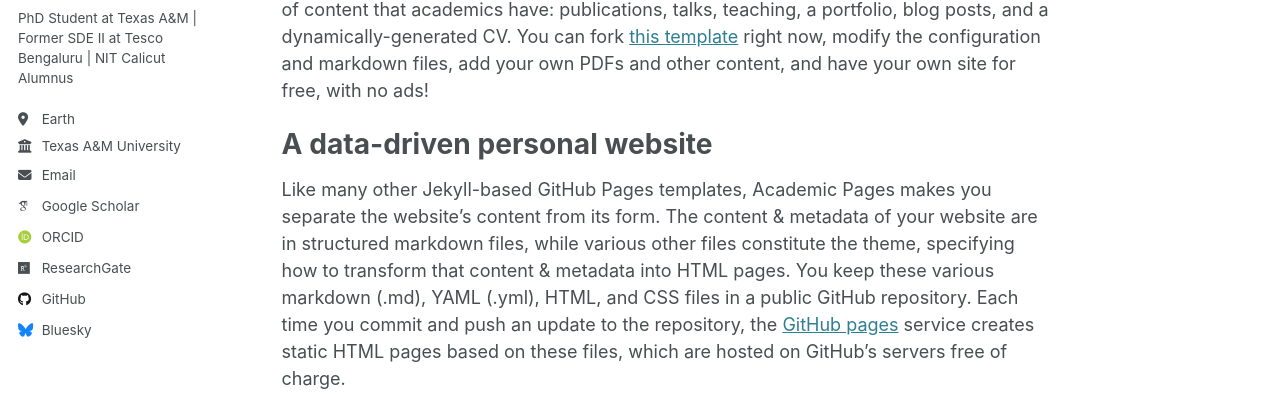
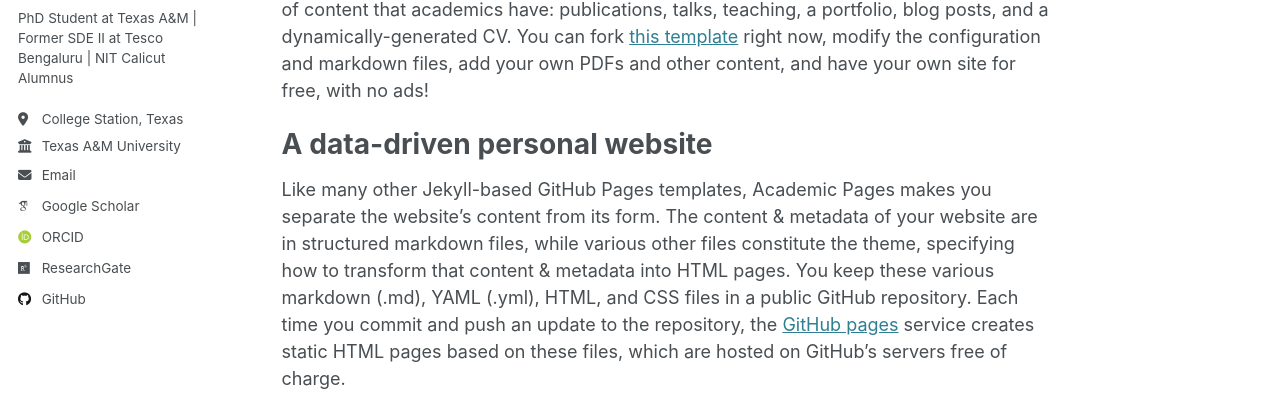
Before and after one commit to ivinjohn98/ivinjohn98.github.io, a Jekyll site: the page built from _pages/about.md, in a window 1280 px wide. Shown: the part 315-734 px from the top of the page. Built offline with Jekyll 4.4.1, drawn with Linux system fonts in a browser that asks for light colours; some web fonts are replaced.

Commit message:
Update _config.yml

```diff
--- a/_config.yml
+++ b/_config.yml
@@ -26,7 +26,7 @@ author:
   name             : "Shahin John J S"
   pronouns         : # example: "she/her"
   bio              : "PhD Student at Texas A&M | Former SDE II at Tesco Bengaluru | NIT Calicut Alumnus"
-  location         : "Earth"
+  location         : "College Station, Texas"
   employer         : "Texas A&M University"
   uri              : # URL
   email            : "ivin-98@tamu.edu"
@@ -50,7 +50,7 @@ author:
   stackoverflow    : # User number or user number and name (i.e., use "1" or "1/jeff-atwood")
 
   # Social media
-  bluesky          : "bsky.app" # Replace this with you Bluesky username
+  bluesky          : # Replace this with you Bluesky username
   facebook         : # Username
   flickr           : # Username
   foursquare       : # Username
```
